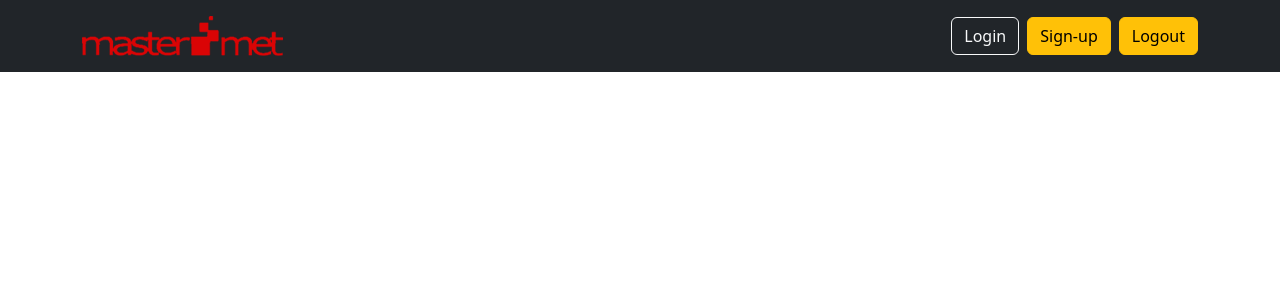
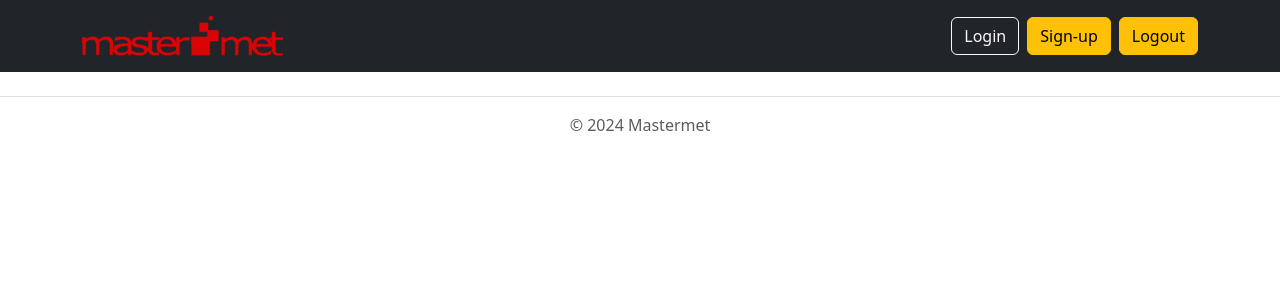
Before and after one commit to MateuszWiktorowicz/tool-erp, a React (Vite) app: page / in a window 1280 px wide. Shown: the top 300 px of the page. Built offline with nearby package versions, Linux system fonts and the light colour scheme.

Commit message:
add footer component

```diff
--- a/src/App.jsx
+++ b/src/App.jsx
@@ -1,6 +1,7 @@
 import { useState } from 'react'
 import './App.css'
 import Header from './Components/Header'
+import Footer from './Components/Footer'
 
 function App() {
 
@@ -8,6 +9,7 @@ function App() {
   return (
     <>
       <Header />
+      <Footer />
     </>
   )
 }
--- /dev/null
+++ b/src/Components/Footer.jsx
@@ -0,0 +1,12 @@
+
+function Footer() {
+    return(
+        <footer className="d-flex flex-wrap justify-content-center align-items-center py-3 my-4 border-top">
+    <div className="col-md-4 d-flex align-items-center justify-content-center">
+      <span className="mb-3 mb-md-0 text-body-secondary">© {new Date().getFullYear()} Mastermet</span>
+    </div>
+  </footer>
+    )
+}
+
+export default Footer;
```
